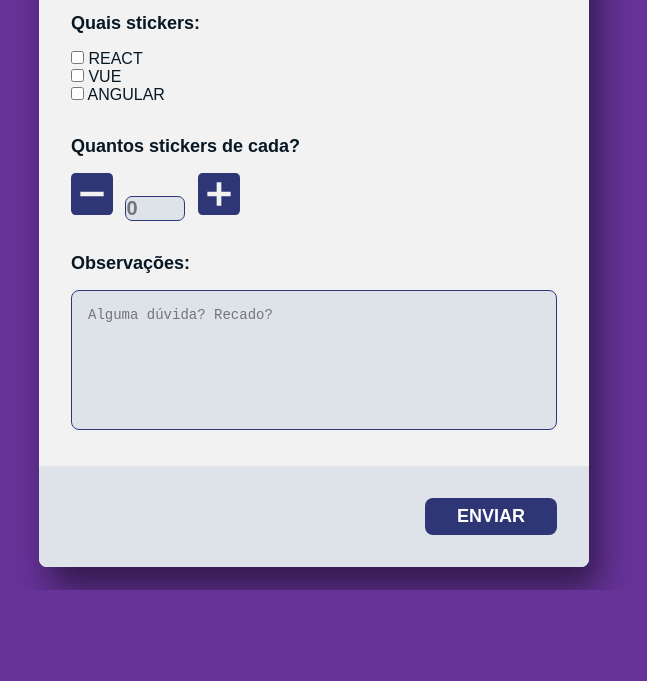
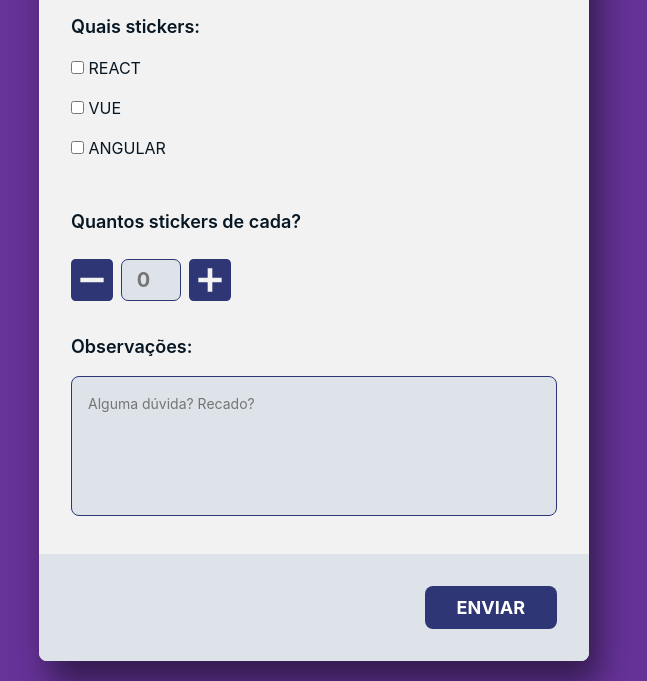
Before and after one commit to evertoncabral/DesafioHtmlCssJavaScript, a website built with Parcel: page index.html in a window 1280 px wide. Shown: the part 210-891 px from the top of the page, without its empty margins (326-973 px from the left). Before the commit the page ends 800 px from the top, so only its background shows below. Built offline with nearby package versions, Linux system fonts and the light colour scheme; a web font is replaced by a local one.

Commit message:
atualizacao

```diff
--- a/index.html
+++ b/index.html
@@ -4,8 +4,9 @@
 <head>
 
 	<meta charset="UTF-8" >
+    <link rel="stylesheet" href="https://stackpath.bootstrapcdn.com/bootstrap/4.1.3/css/bootstrap.min.css" integrity="sha384-MCw98/SFnGE8fJT3GXwEOngsV7Zt27NXFoaoApmYm81iuXoPkFOJwJ8ERdknLPMO" crossorigin="anonymous">
     <link rel="stylesheet" href="./styles.css">
-
+    <title>Desafio</title>
 </head>
 
 
@@ -31,7 +32,7 @@
             <div class="form">
                 <div class="space">
                 </div>
-                <nav class="fieldset">
+                <fieldset class="fieldset">
                     <ul class="label">Quais stickers:
                     </ul>
                     <div class="space">
@@ -43,7 +44,7 @@
                     </ul>
                     <ul><input type="checkbox" /> ANGULAR
                     </ul>
-                </nav>
+                </fieldset>
 
                 <div class="space-md">
                 </div>
@@ -55,10 +56,12 @@
                     <div class="space">
                     </div>
 
-                    <div class="counter">
+                    <div class="counter ">
                         <svg xmlns="http://www.w3.org/2000/svg" width="42" height="42">
                             <path d="M4.667 0A4.668 4.668 0 0 0 0 4.667v32.666A4.668 4.668 0 0 0 4.667 42h32.666A4.668 4.668 0 0 0 42 37.333V4.667A4.668 4.668 0 0 0 37.333 0H4.667zm28 23.333H9.333v-4.666h23.334v4.666z" /></svg>
-                        <input id="contador" type="text" placeholder="0" />
+
+                        <input id="contador" type="number" min="0" placeholder="0" />
+
                         <svg xmlns="http://www.w3.org/2000/svg" width="42" height="42">
                             <path d="M4.667 42h32.666A4.668 4.668 0 0 0 42 37.333V4.667A4.668 4.668 0 0 0 37.333 0H4.667A4.668 4.668 0 0 0 0 4.667v32.666A4.668 4.668 0 0 0 4.667 42zm4.666-23.333h9.334V9.333h4.666v9.334h9.334v4.666h-9.334v9.334h-4.666v-9.334H9.333v-4.666z" /></svg>
                     </div>
--- a/styles.css
+++ b/styles.css
@@ -121,12 +121,18 @@
 
 
 
+.counter{
+  display: flex;
+  justify-content: left;
+}
+
 fieldset{
     border: #f2f2f2;
 }
 
 #contador{
     display: inline-block;
-
-
+    height: 42px;
+    position: center;
+    text-align: center;
 }
```
Also changed, not shown: teste.html (deleted).
